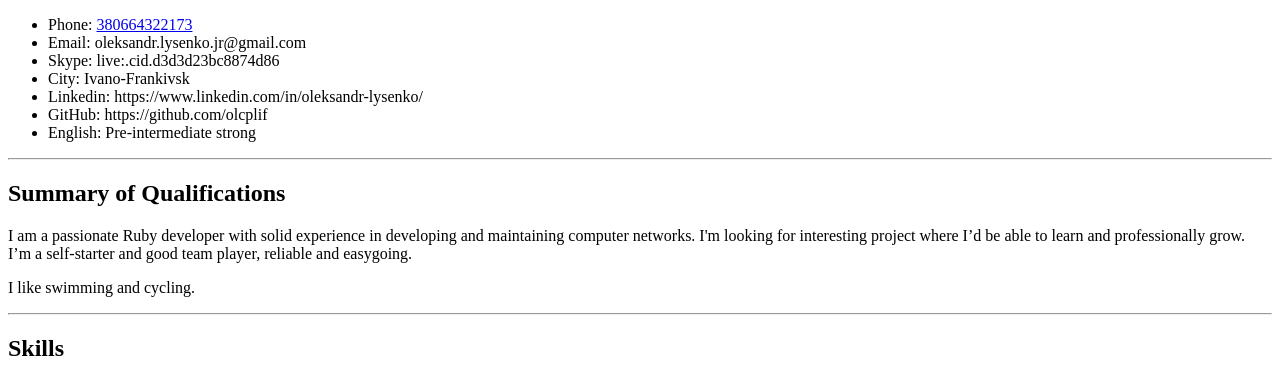
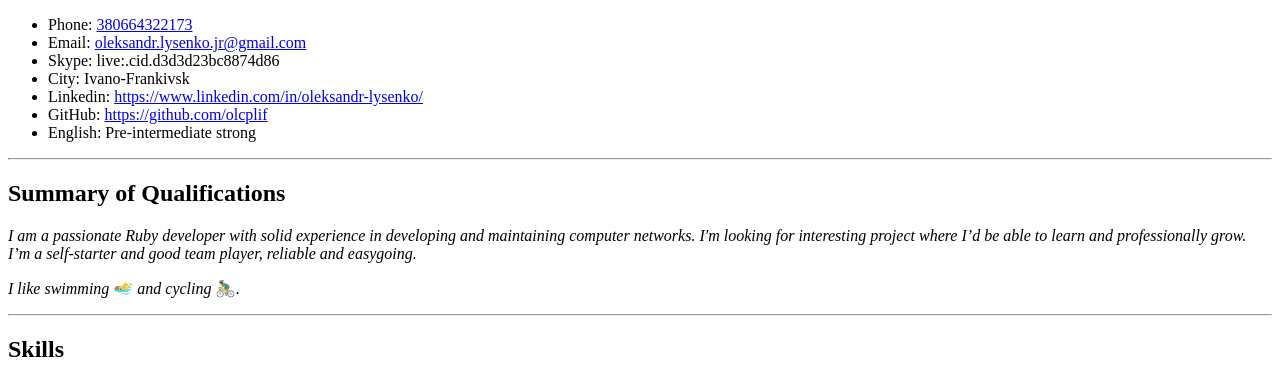
Before and after one commit to olcplif/my-cv, a plain HTML site: page index.html in a window 1280 px wide. Shown: the part 389-768 px from the top of the page. Drawn offline with Linux system fonts and the light colour scheme.

Commit message:
update html-skeleton

```diff
--- a/index.html
+++ b/index.html
@@ -12,23 +12,22 @@
     <h1>Oleksandr Lysenko</h1>
     <h2>Ruby trainee</h2>
     <ul>
-        <li> Phone: <a href="+380664322173">380664322173</a></li>
-        <li>Email: oleksandr.lysenko.jr@gmail.com</li>
+        <li> Phone: <a href="tel:+380664322173">380664322173</a></li>
+        <li>Email: <a href="mailto:oleksandr.lysenko.jr@gmail.com" target="_blank">oleksandr.lysenko.jr@gmail.com</a></li>
         <li>Skype: live:.cid.d3d3d23bc8874d86</li>
         <li>City: Ivano-Frankivsk</li>
-        <li>Linkedin: https://www.linkedin.com/in/oleksandr-lysenko/</li>
-        <li>GitHub: https://github.com/olcplif</li>
+        <li>Linkedin: <a href="https://www.linkedin.com/in/oleksandr-lysenko/" target="_blank">https://www.linkedin.com/in/oleksandr-lysenko/</a></li>
+        <li>GitHub: <a href="https://github.com/olcplif" target="_blank">https://github.com/olcplif</a></li>
         <li>English: Pre-intermediate strong</li>
     </ul>
 
     <hr>
 
     <h2>Summary of Qualifications</h2>
-    <p>I am a passionate Ruby developer with solid experience in developing and maintaining computer networks. I'm looking for interesting project where I’d be able to learn and professionally grow. I’m a self-starter and good team player, reliable and easygoing.</p>
-    <p>I like swimming‍ and cycling‍.</p>
+    <p><i>I am a passionate Ruby developer with solid experience in developing and maintaining computer networks. I'm looking for interesting project where I’d be able to learn and professionally grow. I’m a self-starter and good team player, reliable and easygoing.</i></p>
+    <p><i>I like swimming‍</i> 🏊‍♂️ <i>and cycling‍</i> 🚴‍♂️.</p>
 
     <hr>
-
     <h2>Skills</h2>
     <ul>
         <li>Ruby</li>
@@ -120,7 +119,5 @@
         <textarea id="form-text" cols="30" rows="5"></textarea><br>
         <input type="submit" value="Send me!">
     </form>
-
-
 </body>
 </html>
```
